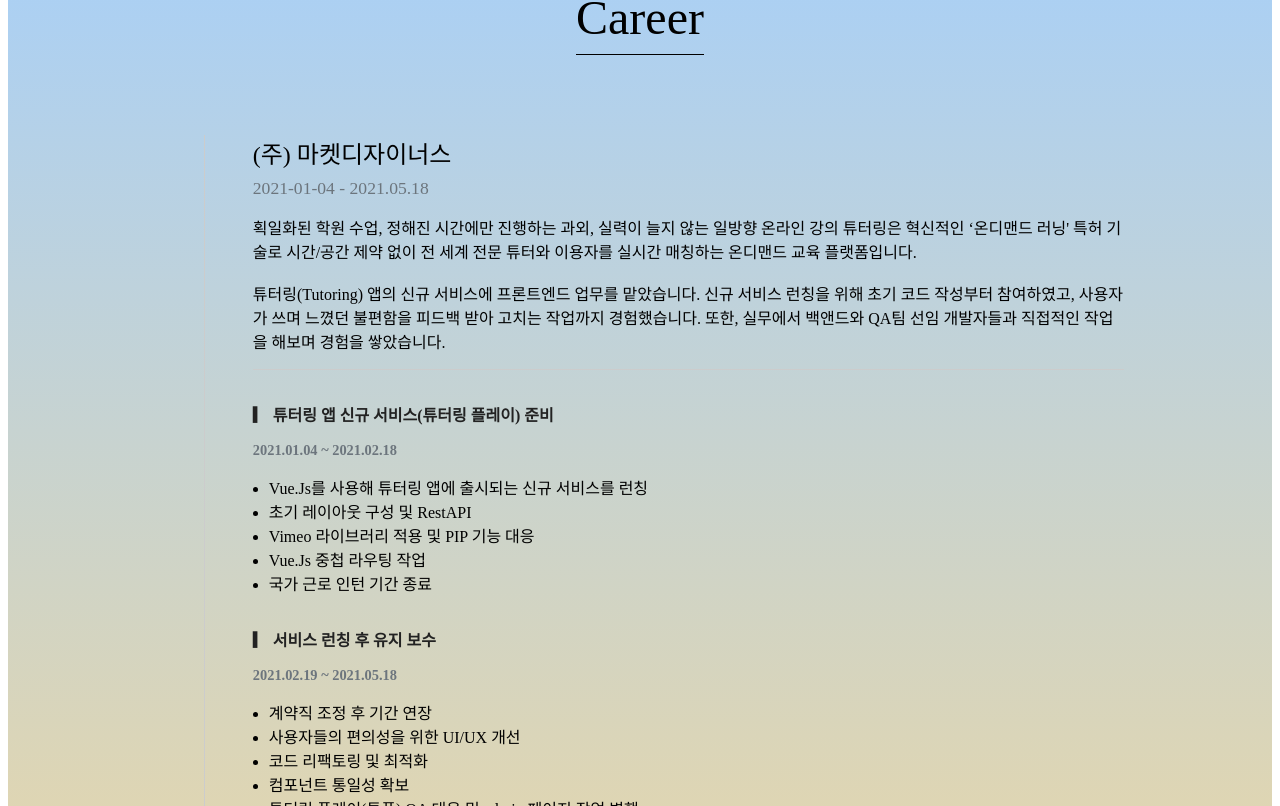
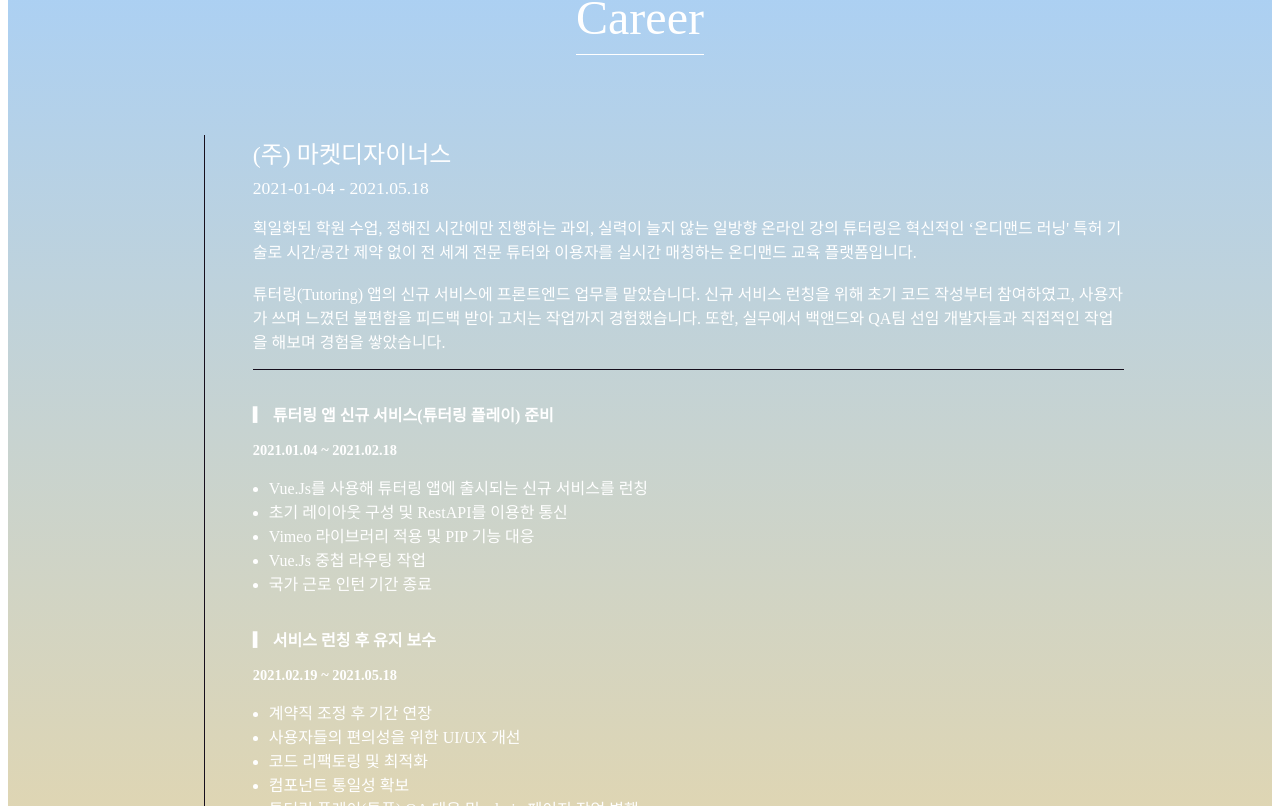
Before and after one commit to haryan248/hyun_joon_portfolio, a Vue app: page / in a window 1280 px wide. Shown: the part 4514-5320 px from the top of the page. Built offline with nearby package versions, Linux system fonts and the light colour scheme; a web font is replaced by a local one.

Commit message:
career css 수정

```diff
--- a/src/components/Career/career.css
+++ b/src/components/Career/career.css
@@ -1,5 +1,6 @@
 .section_career {
     background: linear-gradient(#a2cfff, #ffd98b);
+    color: #fff;
 }
 .career_content {
     box-sizing: border-box;
--- a/src/components/Career/career.vue
+++ b/src/components/Career/career.vue
@@ -25,7 +25,13 @@
                         {
                             title: "▎ 튜터링 앱 신규 서비스(튜터링 플레이) 준비",
                             period: "2021.01.04 ~ 2021.02.18",
-                            description: ["Vue.Js를 사용해 튜터링 앱에 출시되는 신규 서비스를 런칭", "초기 레이아웃 구성 및 RestAPI", "Vimeo 라이브러리 적용 및 PIP 기능 대응", "Vue.Js 중첩 라우팅 작업", "국가 근로 인턴 기간 종료"],
+                            description: [
+                                "Vue.Js를 사용해 튜터링 앱에 출시되는 신규 서비스를 런칭",
+                                "초기 레이아웃 구성 및 RestAPI를 이용한 통신",
+                                "Vimeo 라이브러리 적용 및 PIP 기능 대응",
+                                "Vue.Js 중첩 라우팅 작업",
+                                "국가 근로 인턴 기간 종료",
+                            ],
                         },
                         {
                             title: "▎ 서비스 런칭 후 유지 보수",
--- a/src/components/Career/components/careerList/career-list.css
+++ b/src/components/Career/components/careerList/career-list.css
@@ -12,7 +12,7 @@
 }
 .career_logo-container {
     padding-right: 3rem;
-    border-right: 1px solid #ccc;
+    border-right: 1px solid #160e1c;
 }
 .career_info {
     padding-left: 3rem;
@@ -25,11 +25,10 @@
 .career_period {
     padding-bottom: 1rem;
     font-size: 1.1rem;
-    color: #6c757d;
 }
 .career_description {
     padding-bottom: 1rem;
-    border-bottom: 1px solid #ccc;
+    border-bottom: 1px solid #160e1c;
 }
 .career_works {
     padding-left: 1rem;
@@ -38,10 +37,8 @@
 .career_works-title {
     margin: 2rem 0 1rem -1rem;
     font-size: 1rem;
-    color: #222;
 }
 .career_works-period {
     margin: 0 0 1rem -1rem;
     font-size: 0.9rem;
-    color: #6c757d;
 }
```
